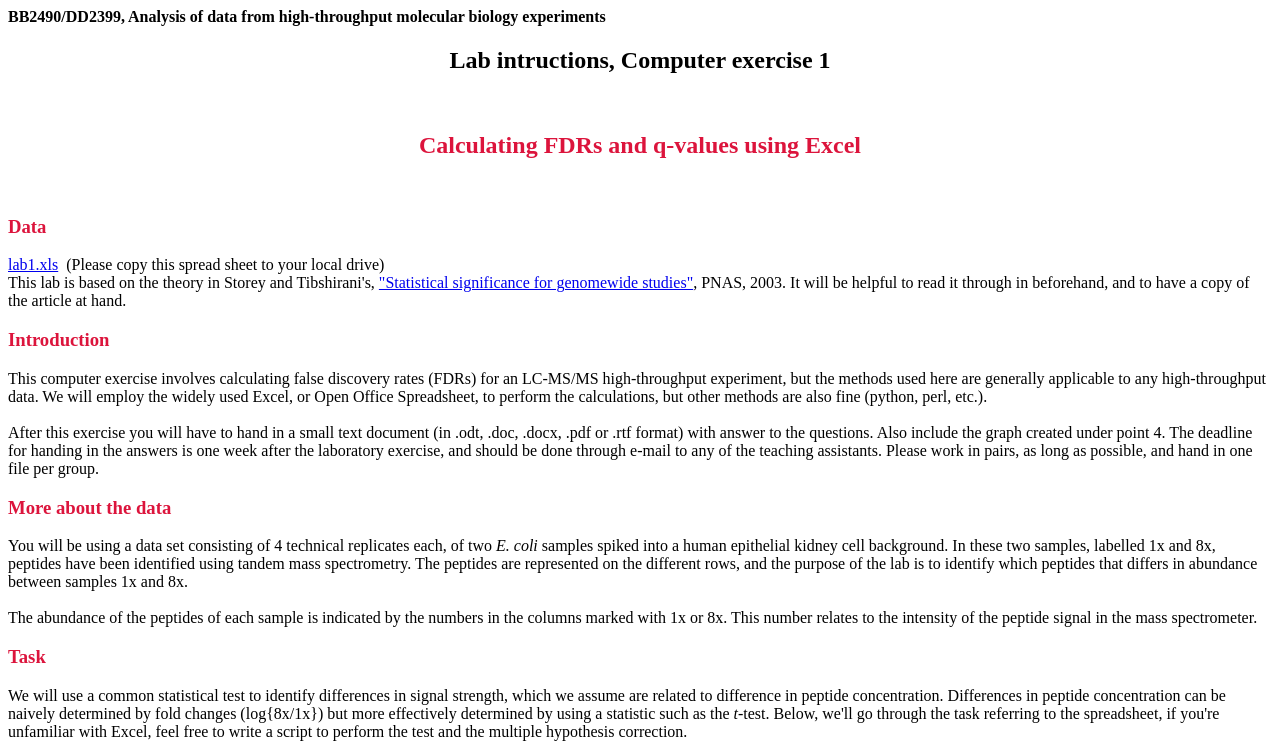
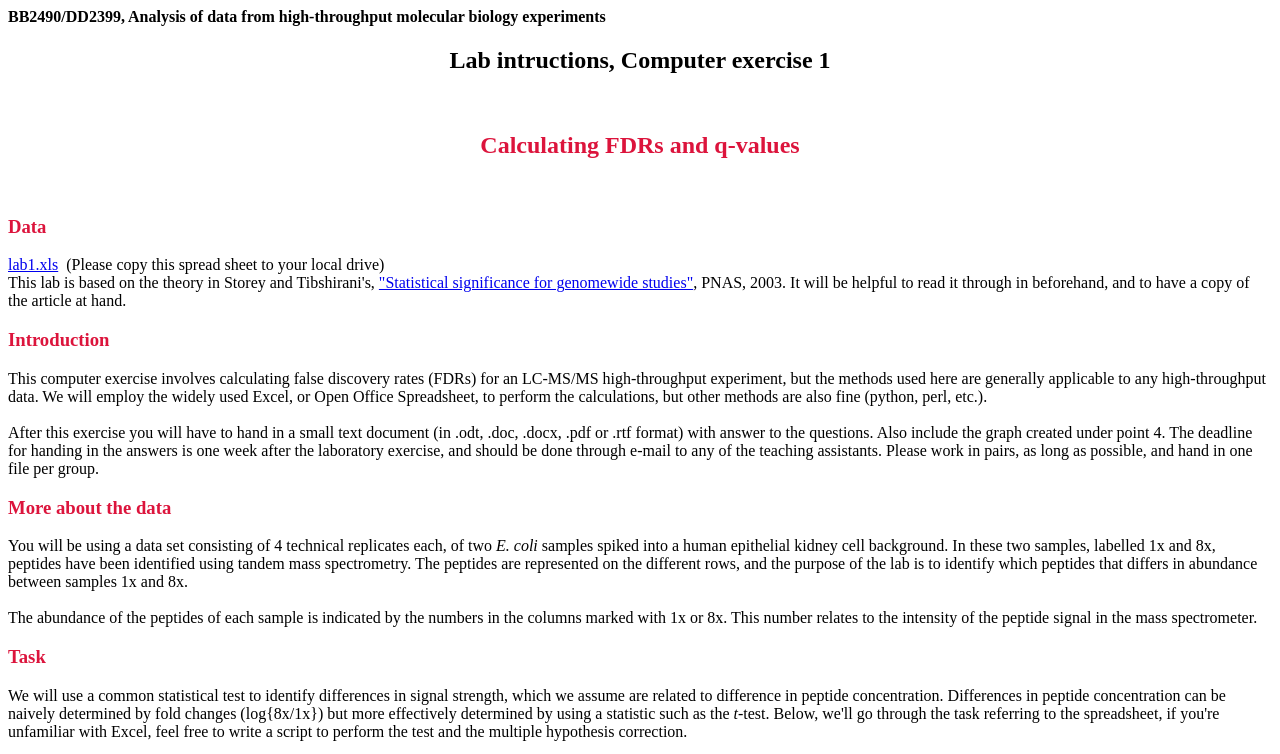
Before and after one commit to statisticalbiotechnology/bb2490, a plain HTML site: page computer_exercises/lab1/index.html in a window 1280 px wide. Shown: the top 754 px of the page. Drawn offline with Linux system fonts and the light colour scheme.

Commit message:
Removed the word excel

```diff
--- a/computer_exercises/lab1/index.html
+++ b/computer_exercises/lab1/index.html
@@ -5,7 +5,7 @@
 </head><body>
 <h4>BB2490/DD2399, Analysis of data from high-throughput molecular biology experiments</h4>
 <h2 align="center">Lab intructions, Computer exercise 1</h2><br>
-<font color="Crimson"><h2 align="center">Calculating FDRs and q-values using Excel</h2></font><br>
+<font color="Crimson"><h2 align="center">Calculating FDRs and q-values</h2></font><br>
 
 
 <font color="Crimson"><h3>Data</h3></font>
```
